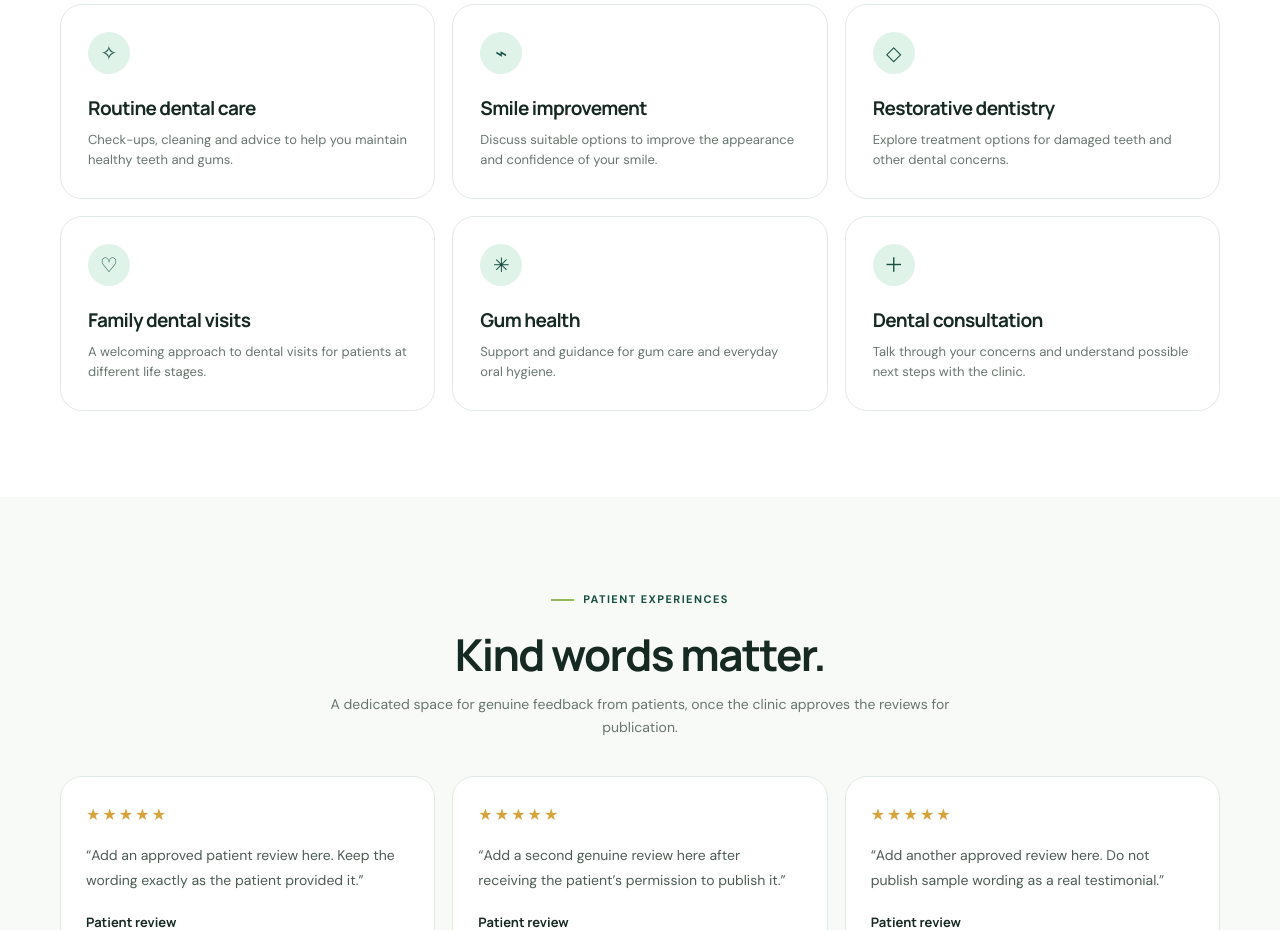
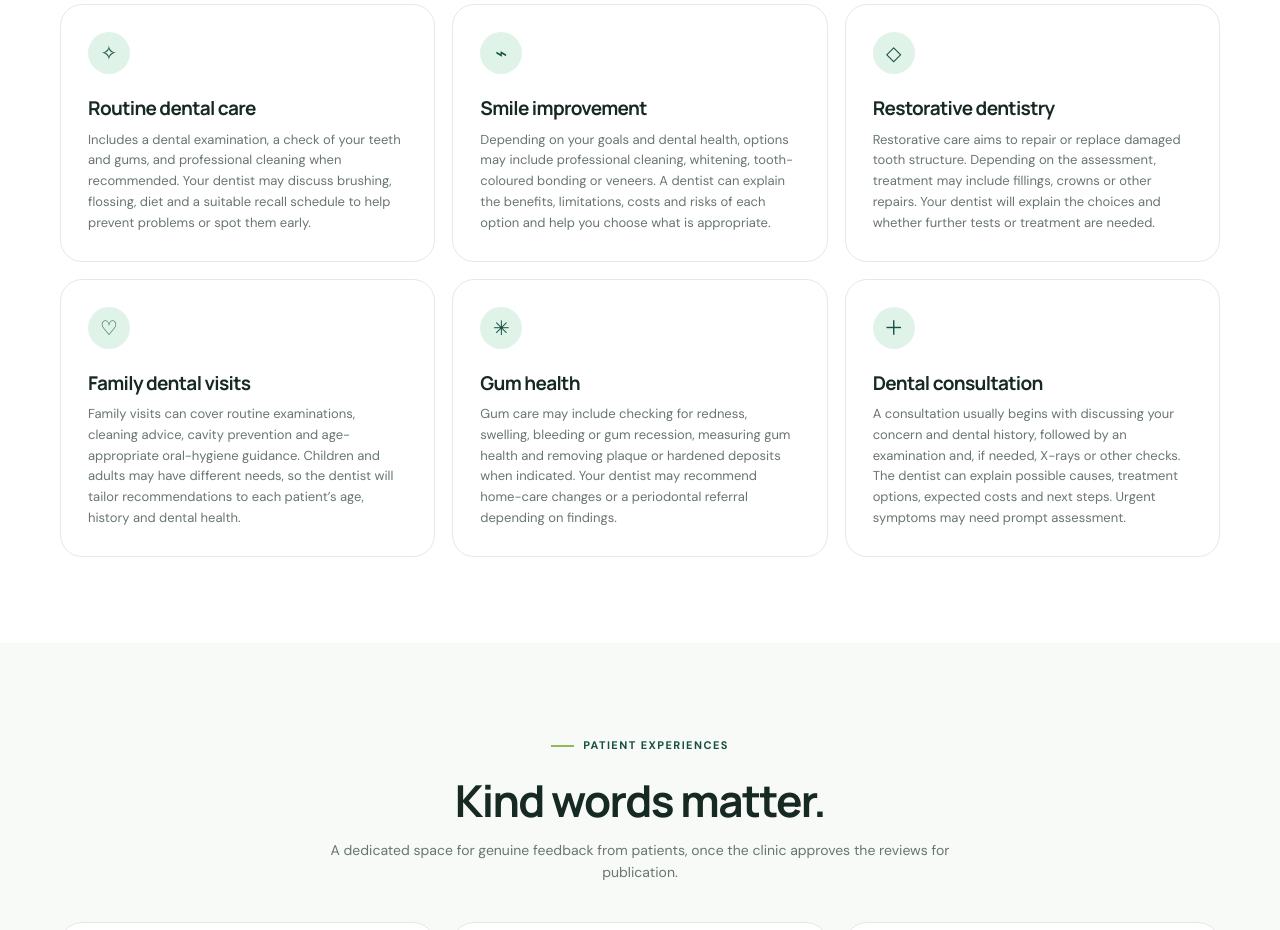
Before and after one commit to meharoondavid-sys/Caredent-sample, a plain HTML site: page index.html in a window 1280 px wide. Shown: the part 1060-1990 px from the top of the page. Drawn offline with Linux system fonts and the light colour scheme.

Commit message:
Expand dental treatment descriptions

```diff
--- a/index.html
+++ b/index.html
@@ -26,12 +26,12 @@
 </div>
 <div class="wrap stats"><div class="stat"><strong>Gentle</strong><span>A considerate patient experience</span></div><div class="stat"><strong>Clear</strong><span>Simple treatment conversations</span></div><div class="stat"><strong>Personal</strong><span>Care tailored to your needs</span></div></div>
 <section class="services" id="services"><div class="wrap"><div class="section-head"><div class="eyebrow">Our treatments</div><h2>Care for every kind of smile.</h2><p>Example service categories for the proposed website. The clinic should confirm its actual treatments before launch.</p></div><div class="cards">
-<article class="service"><span class="roundicon">✧</span><h3>Routine dental care</h3><p>Check-ups, cleaning and advice to help you maintain healthy teeth and gums.</p></article>
-<article class="service"><span class="roundicon">⌁</span><h3>Smile improvement</h3><p>Discuss suitable options to improve the appearance and confidence of your smile.</p></article>
-<article class="service"><span class="roundicon">◇</span><h3>Restorative dentistry</h3><p>Explore treatment options for damaged teeth and other dental concerns.</p></article>
-<article class="service"><span class="roundicon">♡</span><h3>Family dental visits</h3><p>A welcoming approach to dental visits for patients at different life stages.</p></article>
-<article class="service"><span class="roundicon">✳</span><h3>Gum health</h3><p>Support and guidance for gum care and everyday oral hygiene.</p></article>
-<article class="service"><span class="roundicon">＋</span><h3>Dental consultation</h3><p>Talk through your concerns and understand possible next steps with the clinic.</p></article>
+<article class="service"><span class="roundicon">✧</span><h3>Routine dental care</h3><p>Includes a dental examination, a check of your teeth and gums, and professional cleaning when recommended. Your dentist may discuss brushing, flossing, diet and a suitable recall schedule to help prevent problems or spot them early.</p></article>
+<article class="service"><span class="roundicon">⌁</span><h3>Smile improvement</h3><p>Depending on your goals and dental health, options may include professional cleaning, whitening, tooth-coloured bonding or veneers. A dentist can explain the benefits, limitations, costs and risks of each option and help you choose what is appropriate.</p></article>
+<article class="service"><span class="roundicon">◇</span><h3>Restorative dentistry</h3><p>Restorative care aims to repair or replace damaged tooth structure. Depending on the assessment, treatment may include fillings, crowns or other repairs. Your dentist will explain the choices and whether further tests or treatment are needed.</p></article>
+<article class="service"><span class="roundicon">♡</span><h3>Family dental visits</h3><p>Family visits can cover routine examinations, cleaning advice, cavity prevention and age-appropriate oral-hygiene guidance. Children and adults may have different needs, so the dentist will tailor recommendations to each patient’s age, history and dental health.</p></article>
+<article class="service"><span class="roundicon">✳</span><h3>Gum health</h3><p>Gum care may include checking for redness, swelling, bleeding or gum recession, measuring gum health and removing plaque or hardened deposits when indicated. Your dentist may recommend home-care changes or a periodontal referral depending on findings.</p></article>
+<article class="service"><span class="roundicon">＋</span><h3>Dental consultation</h3><p>A consultation usually begins with discussing your concern and dental history, followed by an examination and, if needed, X-rays or other checks. The dentist can explain possible causes, treatment options, expected costs and next steps. Urgent symptoms may need prompt assessment.</p></article>
 </div></div></section>
 <section class="reviews" id="reviews"><div class="wrap"><div class="section-head"><div class="eyebrow">Patient experiences</div><h2>Kind words matter.</h2><p>A dedicated space for genuine feedback from patients, once the clinic approves the reviews for publication.</p></div><div class="reviewgrid"><article class="reviewcard"><div class="reviewstars" aria-label="Five stars">★★★★★</div><blockquote>“Add an approved patient review here. Keep the wording exactly as the patient provided it.”</blockquote><strong>Patient review</strong><small>Replace with approved name or “Verified patient”</small></article><article class="reviewcard"><div class="reviewstars" aria-label="Five stars">★★★★★</div><blockquote>“Add a second genuine review here after receiving the patient’s permission to publish it.”</blockquote><strong>Patient review</strong><small>Replace with approved name or “Verified patient”</small></article><article class="reviewcard"><div class="reviewstars" aria-label="Five stars">★★★★★</div><blockquote>“Add another approved review here. Do not publish sample wording as a real testimonial.”</blockquote><strong>Patient review</strong><small>Replace with approved name or “Verified patient”</small></article></div><p class="review-note">These are clearly marked placeholders, not real testimonials or clinic ratings. Replace them with genuine, permission-approved reviews before launch.</p></div></section>
 <section id="about"><div class="wrap aboutgrid"><div class="aboutimg about-illustration" role="img" aria-label="Illustration of a calm, welcoming dental clinic"><div class="clinic-art"><span class="clinic-spark">✦</span><div class="clinic-building"><div class="clinic-cross">＋</div><div class="clinic-window"></div><div class="clinic-door"></div></div><div class="clinic-plant"><i></i><i></i><i></i><b></b></div><div class="clinic-caption"><strong>A welcoming place for your smile</strong><span>Thoughtful care, clear conversations.</span></div></div></div><div class="aboutcopy"><div class="eyebrow">A little about us</div><h2>A calm, caring approach to dental health.</h2><p>This section is ready for the clinic’s real introduction, dentist profile, qualifications and approved photographs. The sample layout focuses on making information easy to find and appointments simple to request.</p><div class="checks"><div class="check"><b>✓</b><span>Friendly communication</span></div><div class="check"><b>✓</b><span>Clear next steps</span></div><div class="check"><b>✓</b><span>Patient-first approach</span></div><div class="check"><b>✓</b><span>Convenient contact options</span></div></div><a class="btn" href="#contact">Get in touch ↗</a></div></div></section>
```
